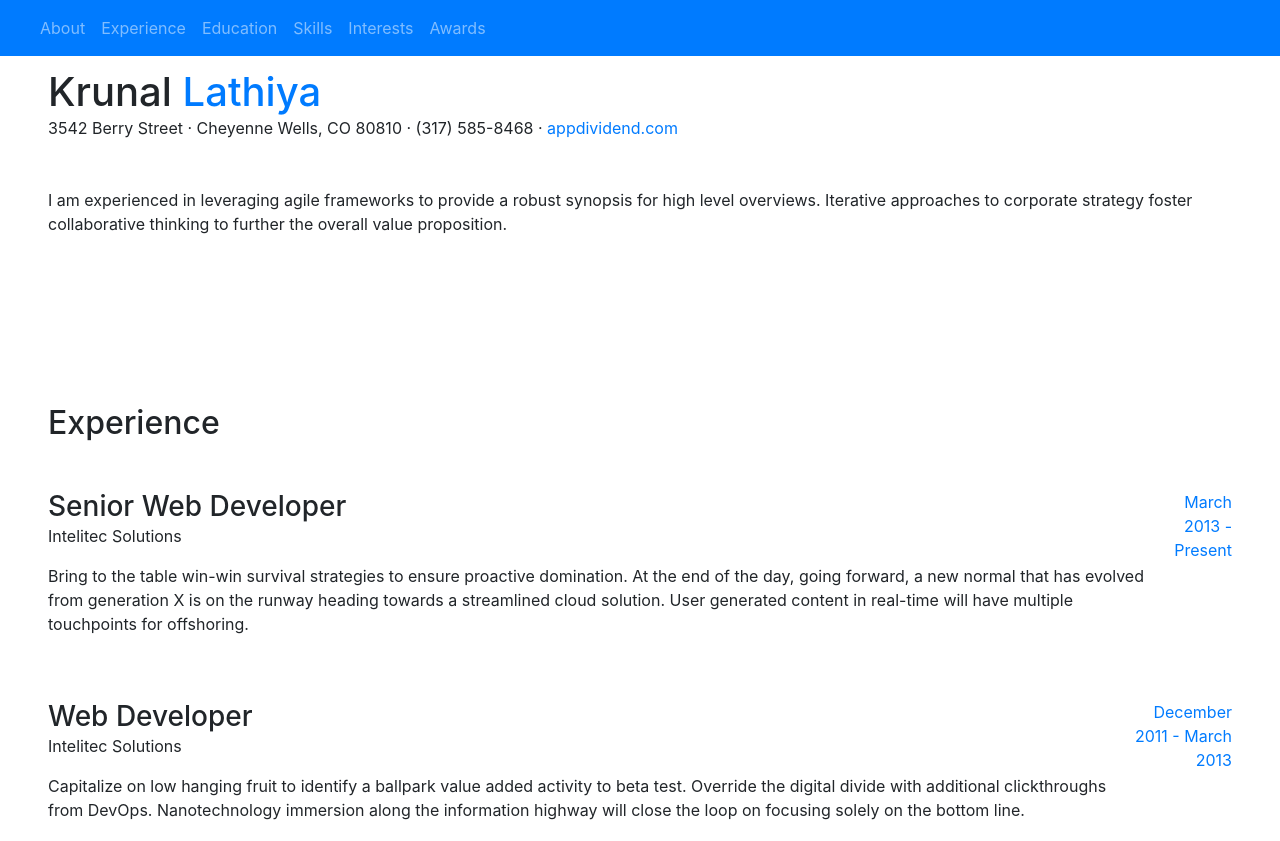
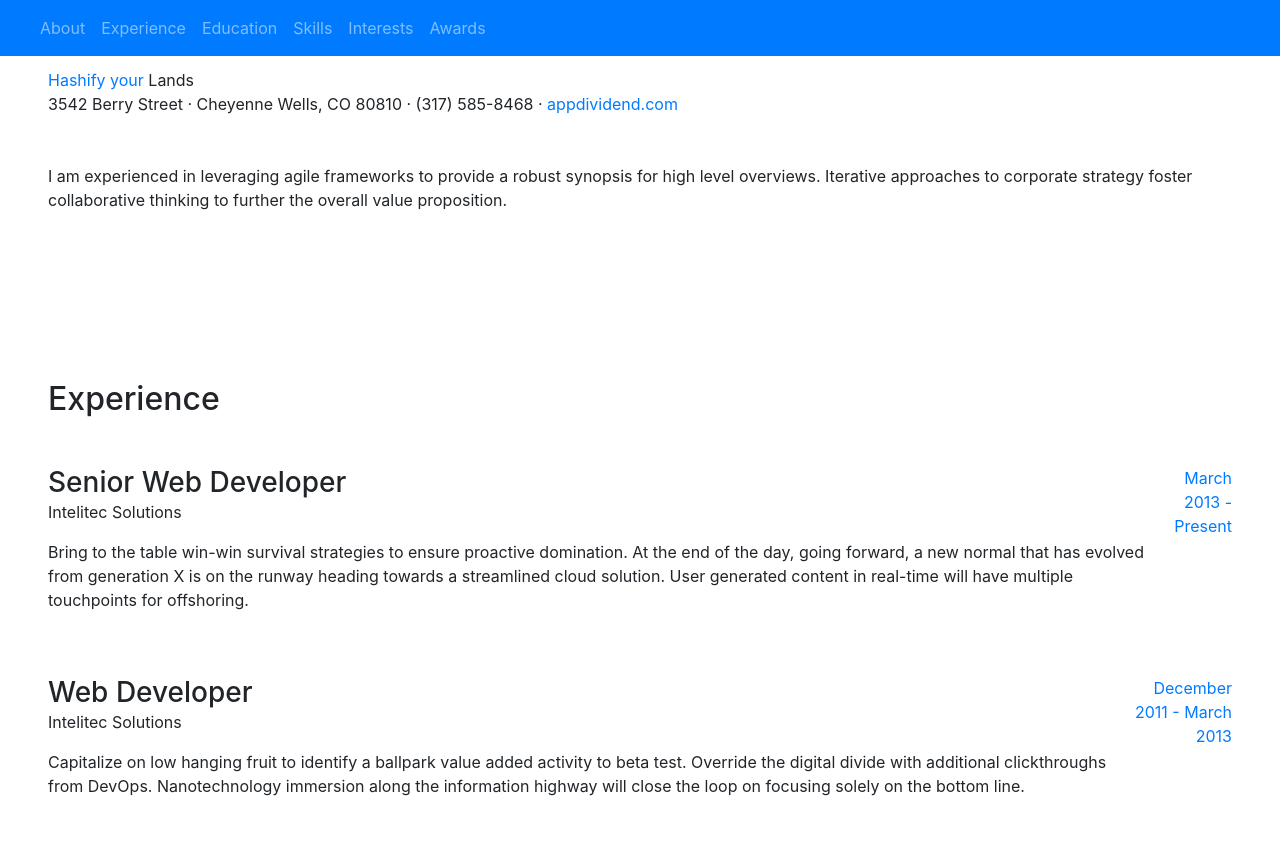
Before and after one commit to Paul-Dwamena/blockchain_Api, a website: page index.html in a window 1280 px wide. Shown: the top 841 px of the page. Drawn offline with nearby package versions, Linux system fonts and the light colour scheme.

Commit message:
firstapp

```diff
--- a/index.html
+++ b/index.html
@@ -44,8 +44,8 @@
     <div class="container-fluid p-0" style="margin-top: 20px">
       <section class="resume-section p-3 p-lg-5 d-flex d-column" id="about">
         <div class="my-auto">
-          <h1 class="mb-0">Krunal
-            <span class="text-primary">Lathiya</span>
+          <span class="text-primary">Hashify your </span>
+            <span class="text-sucess">Lands</span>
           </h1>
           <div class="subheading mb-5">3542 Berry Street · Cheyenne Wells, CO 80810 · (317) 585-8468 ·
             <a href="https://appdividend.com" target="_blank">appdividend.com</a>
```
